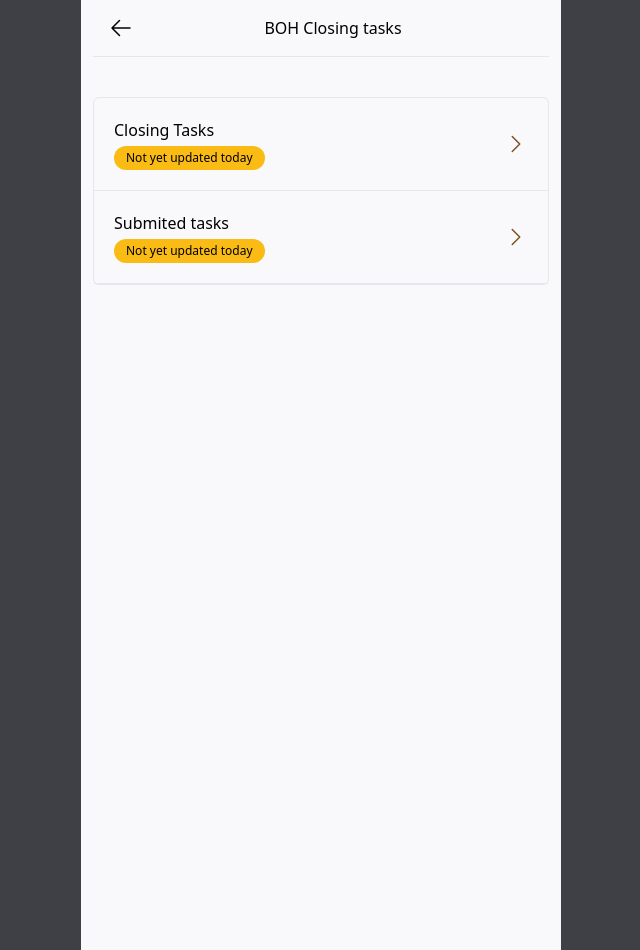
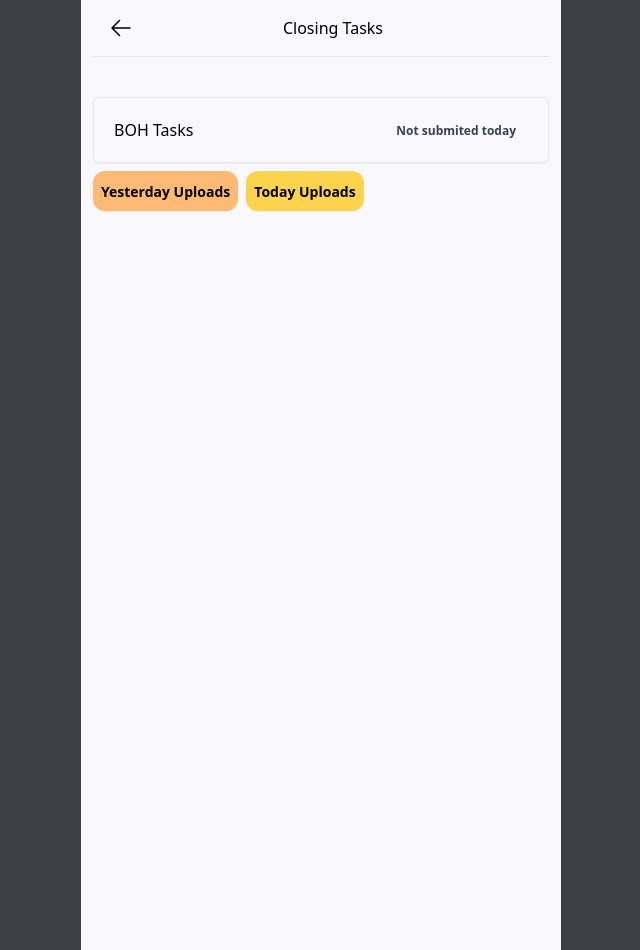
Before and after one commit to Brian3010/StockWatchApp, a React (Vite) app: page /boh-closing-tasks-menu in a window 1280 px wide. Shown: the whole page, without its empty margins (319-959 px from the left). Built offline with nearby package versions, Linux system fonts and the light colour scheme; no server answers.

Commit message:
style: add closing tasks UI

```diff
--- a/src/App.tsx
+++ b/src/App.tsx
@@ -66,7 +66,7 @@ function App() {
                 />
               </svg>
             </div>
-            <span>BOH Closing Tasks (In Progress)</span>
+            <span>Closing Tasks (In Progress)</span>
           </div>
         </Link>
 
--- a/src/main.tsx
+++ b/src/main.tsx
@@ -11,6 +11,7 @@ import Layout from './pages/Layout.tsx';
 import StockHistory from './pages/stockHistory/index.tsx';
 import StockList from './pages/StockLists/index.tsx';
 import StockMenu from './pages/stockMenu';
+import SubmitedTasksHistory from './pages/submitedTasksHistory/index.tsx';
 // import Root from './pages/root';
 
 const router = createBrowserRouter([
@@ -46,6 +47,10 @@ const router = createBrowserRouter([
             path: '/boh-closing-tasks-menu/closing-tasks',
             element: <ClosingTasks />,
           },
+          {
+            path: '/boh-closing-tasks-menu/submited-tasks-history',
+            element: <SubmitedTasksHistory />,
+          },
         ],
       },
     ],
--- a/src/pages/ClosingTasks/components/TaskImageItem.tsx
+++ b/src/pages/ClosingTasks/components/TaskImageItem.tsx
@@ -39,6 +39,7 @@ export default function TaskImageItem({ task, onChange }: TaskImageItemProps) {
         accept="image/*"
         capture="environment"
         onChange={handleOnChange}
+        required
       />
     </label>
   );
--- a/src/pages/ClosingTasks/components/TaskImagesUpload.tsx
+++ b/src/pages/ClosingTasks/components/TaskImagesUpload.tsx
@@ -68,7 +68,7 @@ export default function TaskImagesUpload({ tasksList }: TaskImagesUploadProps) {
         ))}
       </div>
       <div className="mt-16 flex justify-around">
-        <Link to=".." className="rounded px-4  py-2 font-semibold underline hover:bg-gray-200">
+        <Link to=".." relative="path" className="rounded px-4  py-2 font-semibold underline hover:bg-gray-200">
           Cancel
         </Link>
         <button
--- a/src/pages/ClosingTasks/index.tsx
+++ b/src/pages/ClosingTasks/index.tsx
@@ -24,7 +24,7 @@ export default function ClosingTasks() {
   return (
     <>
       <div className="flex border-b p-4">
-        <BackButton className="mr-auto" to="../"/>
+        <BackButton className="mr-auto" to="/boh-closing-tasks-menu" />
         <p className="mr-auto font-medium">BOH Closing tasks</p>
       </div>
       {isLoading ? (
--- a/src/pages/closingMenu/index.tsx
+++ b/src/pages/closingMenu/index.tsx
@@ -6,48 +6,35 @@ export default function ClosingMenu() {
     <>
       <div className="flex border-b p-4">
         <BackButton className="mr-auto" to="../" />
-        <p className="mr-auto font-medium">BOH Closing tasks</p>
+        <p className="mr-auto font-medium">Closing Tasks</p>
       </div>
 
-      <div className="mt-10 rounded-md border">
-        <Link className="relative flex flex-col gap-1 border-b p-5" to={`/boh-closing-tasks-menu/closing-tasks`}>
-          <span className="font-medium">Closing Tasks</span>
+      <div className="flex flex-col gap-2">
+        <div className="mt-10 rounded-md  border shadow-sm">
+          <Link className="relative flex flex-col gap-1  p-5" to={`/boh-closing-tasks-menu/closing-tasks`}>
+            <span className="font-medium">BOH Tasks</span>
 
-          <span className={`inline-block w-fit rounded-xl bg-gami-primary px-3  py-1 text-xs font-medium`}>
-            Not yet updated today
-          </span>
-          <div className="pr-inherit absolute right-0 top-1/2 -translate-y-1/2 transform">
-            <svg
-              xmlns="http://www.w3.org/2000/svg"
-              fill="none"
-              viewBox="0 0 24 24"
-              strokeWidth="1.5"
-              stroke="currentColor"
-              className=" h-6 w-6 text-gami-link"
-            >
-              <path strokeLinecap="round" strokeLinejoin="round" d="m8.25 4.5 7.5 7.5-7.5 7.5" />
-            </svg>
-          </div>
-        </Link>
-        <Link className="relative flex flex-col gap-1 border-b p-5" to={`/boh-closing-tasks-menu/submited-tasks`}>
-          <span className="font-medium">Submited tasks</span>
-
-          <span className={`inline-block w-fit rounded-xl bg-gami-primary px-3  py-1 text-xs font-medium`}>
-            Not yet updated today
-          </span>
-          <div className="pr-inherit absolute right-0 top-1/2 -translate-y-1/2 transform">
-            <svg
-              xmlns="http://www.w3.org/2000/svg"
-              fill="none"
-              viewBox="0 0 24 24"
-              strokeWidth="1.5"
-              stroke="currentColor"
-              className=" h-6 w-6 text-gami-link"
-            >
-              <path strokeLinecap="round" strokeLinejoin="round" d="m8.25 4.5 7.5 7.5-7.5 7.5" />
-            </svg>
-          </div>
-        </Link>
+            <div className="pr-inherit absolute right-0 top-1/2 -translate-y-1/2 transform ">
+              <span className={`inline-block w-fit rounded-xl px-3  py-1 text-xs font-semibold text-gray-700`}>
+                Not submited today
+              </span>
+            </div>
+          </Link>
+        </div>
+        <div className="flex gap-2">
+          <Link
+            className="inline-block rounded-xl bg-orange-300 p-2 shadow-sm"
+            to={`/boh-closing-tasks-menu/submited-tasks-history`}
+          >
+            <span className="text-sm font-semibold">Yesterday Uploads</span>
+          </Link>
+          <Link
+            className="inline-block rounded-xl bg-amber-300 p-2 shadow-sm "
+            to={`/boh-closing-tasks-menu/submited-tasks-history`}
+          >
+            <span className="text-sm font-semibold ">Today Uploads</span>
+          </Link>
+        </div>
       </div>
     </>
   );
--- a/src/pages/stockHistory/index.tsx
+++ b/src/pages/stockHistory/index.tsx
@@ -37,9 +37,9 @@ export default function StockHistory() {
       {/** content */}
       <div className="mt-8 px-1 sm:px-0">
         <div className="mb-3 ">
-          <label htmlFor="stock-history-date">Select date: </label>
+          <label htmlFor="stock-history-date">Select a date: </label>
           <input
-            className="border border-black hover:bg-gray-100"
+            className="rounded-md border border-black hover:bg-gray-100"
             type="date"
             id="stock-history-date"
             onChange={handleDateChange}
--- /dev/null
+++ b/src/pages/submitedTasksHistory/index.tsx
@@ -0,0 +1,44 @@
+import React from 'react';
+import BackButton from '../../components/BackButton';
+import { TODAY_DATE } from '../../firebase';
+
+export default function SubmitedTasksHistory() {
+  return (
+    <>
+      <div className="flex border-b p-4">
+        <BackButton className="mr-auto" to="/boh-closing-tasks-menu" />
+        <p className="mr-auto font-medium">BOH Closing tasks</p>
+      </div>
+
+      {/* <div className="relative max-w-sm">
+        <div className="pointer-events-none absolute inset-y-0 start-0 flex items-center ps-3.5">
+          <svg
+            className="h-4 w-4 text-gray-500 dark:text-gray-400"
+            aria-hidden="true"
+            xmlns="http://www.w3.org/2000/svg"
+            fill="currentColor"
+            viewBox="0 0 20 20"
+          >
+            <path d="M20 4a2 2 0 0 0-2-2h-2V1a1 1 0 0 0-2 0v1h-3V1a1 1 0 0 0-2 0v1H6V1a1 1 0 0 0-2 0v1H2a2 2 0 0 0-2 2v2h20V4ZM0 18a2 2 0 0 0 2 2h16a2 2 0 0 0 2-2V8H0v10Zm5-8h10a1 1 0 0 1 0 2H5a1 1 0 0 1 0-2Z" />
+          </svg>
+        </div>
+        <input
+          type="date"
+          className="block w-full rounded-lg border border-gray-300 bg-gray-50 p-2.5 ps-10 text-sm text-gray-900 focus:border-blue-500 focus:ring-blue-500 dark:border-gray-600 dark:bg-gray-700 dark:text-white dark:placeholder-gray-400 dark:focus:border-blue-500 dark:focus:ring-blue-500"
+          placeholder="Select date"
+        />
+      </div> */}
+
+      <div className="mb-3 ">
+        <label htmlFor="stock-history-date">Select a date: </label>
+        <input
+          className="rounded-md border border-black hover:bg-gray-100"
+          type="date"
+          id="stock-history-date"
+          placeholder="Select a date"
+          // onChange={handleDateChange}
+        />
+      </div>
+    </>
+  );
+}
```
